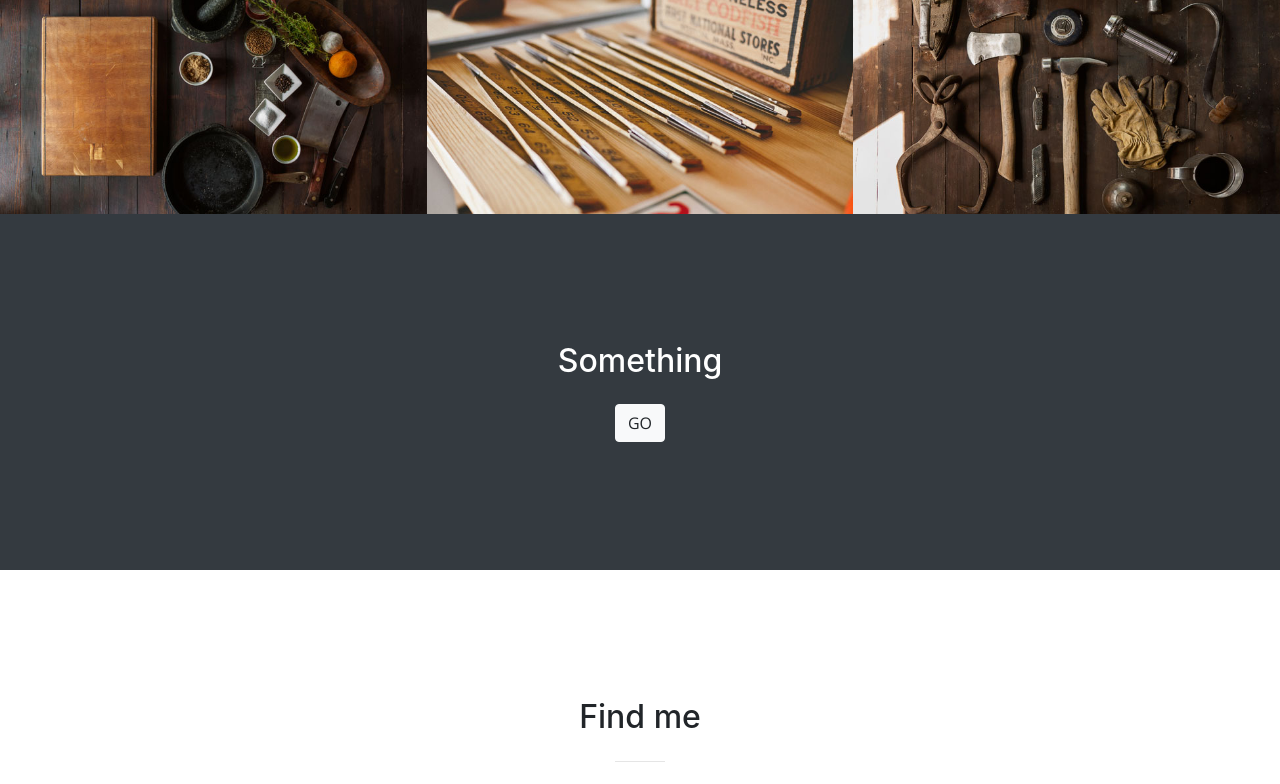
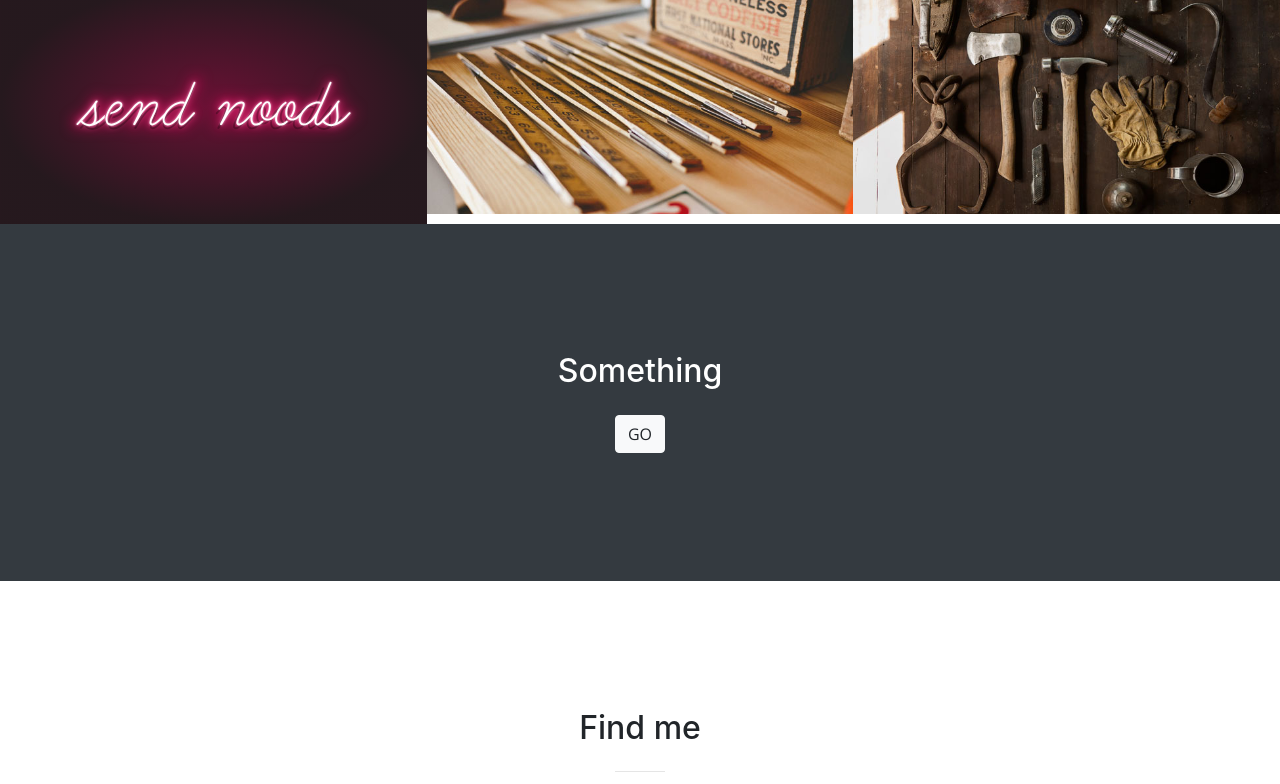
Before and after one commit to darufuku/darufuku.github.io, a website with bundled scripts: page index.html in a window 1280 px wide. Shown: the part 1475-2259 px from the top of the page. Built offline with nearby package versions, Linux system fonts and the light colour scheme; files whose address does not match are found by name.

Commit message:
add neon svg

```diff
--- a/index.html
+++ b/index.html
@@ -129,20 +129,18 @@
               </div>
             </a>
           </div>
-          <div class="col-lg-4 col-sm-6">
-            <a class="portfolio-box" href="img/portfolio/fullsize/4.jpg">
-              <img class="img-fluid" src="img/portfolio/thumbnails/4.jpg" alt="">
+          <div class="col-lg-4 col-sm-6 portfolio-box">
+              <img class="img-fluid" src="img/portfolio/fullsize//send%20noods.svg" alt="">
               <div class="portfolio-box-caption">
                 <div class="portfolio-box-caption-content">
                   <div class="project-category text-faded">
-                    Category
+                    SVG Experiments
                   </div>
                   <div class="project-name">
-                    Project Name
+
                   </div>
                 </div>
               </div>
-            </a>
           </div>
           <div class="col-lg-4 col-sm-6">
             <a class="portfolio-box" href="img/portfolio/fullsize/5.jpg">
```
Also changed, not shown: img/portfolio/fullsize/send noods.svg (added).
